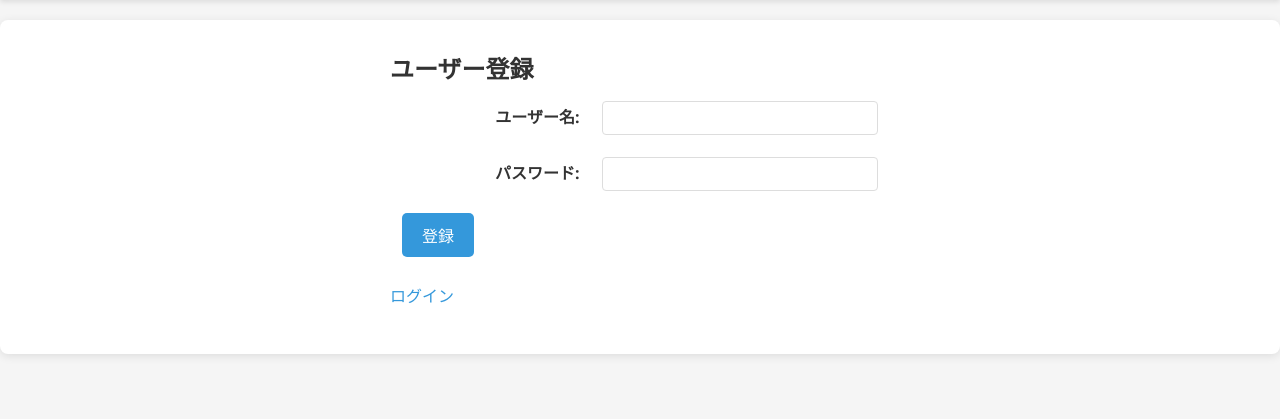
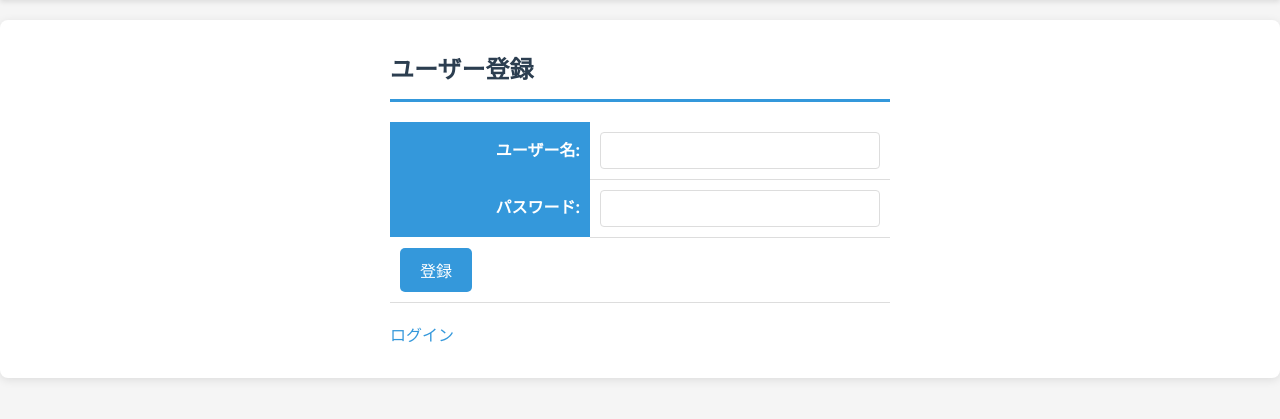
Before and after one commit to cit-nomoto/gakusyoku_app, a Flask app: page /register in a window 1280 px wide. Shown: the part 78-497 px from the top of the page. Run offline with Flask 3, Linux system fonts and the light colour scheme.

```diff
--- a/static/css/style.css
+++ b/static/css/style.css
@@ -18,6 +18,38 @@ body {
     padding: 0 20px;
 }
 
+/* 共通要素 */
+a {
+    color: #3498db;
+    text-decoration: none;
+    transition: opacity 0.3s;
+}
+
+a:hover {
+    text-decoration: underline;
+}
+
+button, input, select, textarea {
+    font-family: inherit;
+}
+
+h2 {
+    color: #2c3e50;
+    margin-bottom: 20px;
+    padding-bottom: 10px;
+    border-bottom: 3px solid #3498db;
+}
+
+h3 {
+    color: #2c3e50;
+    margin-bottom: 15px;
+}
+
+h4 {
+    color: #2c3e50;
+    margin-bottom: 15px;
+}
+
 /* ヘッダー */
 .header {
     background-color: #2c3e50;
@@ -76,53 +114,45 @@ body {
     transition: background-color 0.3s;
 }
 
-.navigation a:hover {
+nav a:hover, .navigation a:hover {
     background-color: #2c3e50;
+    text-decoration: none;
 }
 
 /* ページヘッダー */
-.page-header h2 {
-    color: #2c3e50;
+.page-header {
     margin-bottom: 20px;
-    padding-bottom: 10px;
-    border-bottom: 3px solid #3498db;
 }
 
 /* テーブル */
-.menu-table, .info-table, .reviews-table {
+table {
     width: 100%;
     border-collapse: collapse;
     margin: 20px 0;
 }
 
-.menu-table th, .info-table th, .reviews-table th {
+th {
     background-color: #3498db;
     color: white;
     padding: 12px;
     text-align: left;
 }
 
-.menu-table td, .info-table td, .reviews-table td {
+td {
     padding: 10px;
     border-bottom: 1px solid #ddd;
 }
 
-.menu-table tr:hover, .reviews-table tr:hover {
+tbody tr:hover {
     background-color: #f8f9fa;
 }
 
-.menu-table a, .info-table a, .reviews-table a {
-    color: #3498db;
-    text-decoration: none;
+/* カテゴリリスト */
+ul {
+    list-style: none;
 }
 
-.menu-table a:hover {
-    text-decoration: underline;
-}
-
-/* カテゴリリスト */
 .category-list {
-    list-style: none;
     display: flex;
     flex-wrap: wrap;
     gap: 10px;
@@ -137,7 +167,7 @@ body {
 }
 
 /* ボタン */
-.btn-primary, button[type="submit"] {
+button {
     background-color: #3498db;
     color: white;
     border: none;
@@ -148,18 +178,29 @@ body {
     transition: background-color 0.3s;
 }
 
-.btn-primary:hover, button[type="submit"]:hover {
+button:hover {
     background-color: #2980b9;
 }
 
 /* フォーム */
+input[type="text"],
+input[type="password"],
+select,
+textarea {
+    width: 100%;
+    padding: 8px;
+    border: 1px solid #ddd;
+    border-radius: 4px;
+    font-size: 14px;
+}
+
+textarea {
+    resize: vertical;
+}
+
 .auth-form, .review-form {
     max-width: 500px;
     margin: 0 auto;
-}
-
-.auth-form table, .review-form table {
-    width: 100%;
 }
 
 .auth-form th, .review-form th {
@@ -172,33 +213,6 @@ body {
     padding: 10px;
 }
 
-input[type="text"], input[type="password"], select, textarea {
-    width: 100%;
-    padding: 8px;
-    border: 1px solid #ddd;
-    border-radius: 4px;
-    font-size: 14px;
-}
-
-textarea {
-    resize: vertical;
-}
-
-/* リンク */
-.back-link, .auth-link {
-    margin: 15px 0;
-    display: block;
-}
-
-.back-link a, .auth-link a {
-    color: #3498db;
-    text-decoration: none;
-}
-
-.back-link a:hover, .auth-link a:hover {
-    text-decoration: underline;
-}
-
 /* データなし表示 */
 .no-data {
     text-align: center;
--- a/templates/base.html
+++ b/templates/base.html
@@ -8,7 +8,7 @@
 <body>
     <header class="header">
         <div class="container">
-            <h1>学食メニュー満足度アプリ</h1>
+            <h1><a href="/">学食メニュー満足度アプリ</a></h1>
             {% if user %}
             <p class="user-info">ログイン中: {{ user.username }}</p>
             {% endif %}
```
Also changed, not shown: other parts of static/css/style.css (+21 -19 lines).
